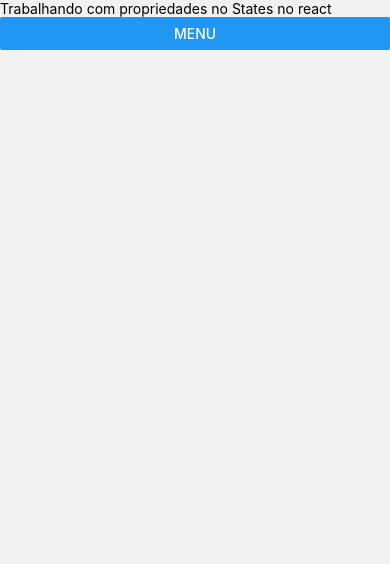
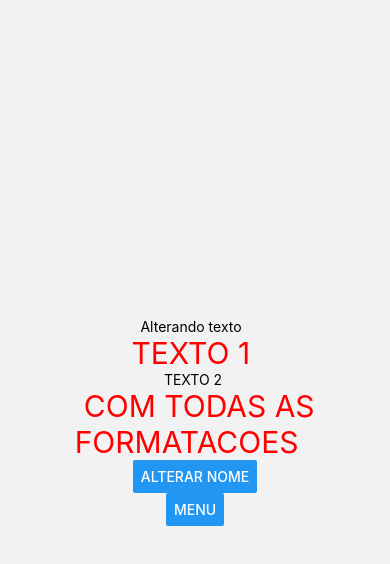
Before and after one commit to ricksantosdev/AppReactCourse, a React Native app in the folder AppReactCourse/: screen /StateReact in a window 390 px wide. Shown: the top 564 px of the page. Built offline with nearby package versions, Linux system fonts and the light colour scheme.

Commit message:
trabalhando com states

```diff
--- a/AppReactCourse/src/pages/StatesReact/index.js
+++ b/AppReactCourse/src/pages/StatesReact/index.js
@@ -1,23 +1,53 @@
-import React from 'react';
+import React , {Component} from 'react';
 import {View , Text , StyleSheet, Button} from 'react-native';
-import { useNavigation } from '@react-navigation/native';
 
-export default function StateReact() {
-    const navigation = useNavigation();
+export default class  StateReact extends Component{
 
-    return(
-        <View>
-            <Text>Trabalhando com propriedades no States no react  </Text>
-            <Button title="Menu" onPress={() => navigation.navigate('Menu')}/>
-        </View>
+    constructor(props){
+        super(props);
 
-    );
+
+        this.state = {
+            nome:''
+        }
+
+        this.mudarNome = this.mudarNome.bind(this);
+    }
+
+
+    mudarNome(nome){
+        this.setState({
+            nome:nome
+        })
+    }
+
+    render() {
+        return(
+            <View style={styles.container}>
+                <Text>Alterando texto {this.state.nome} </Text>
+                <Text style={styles.textoNormal}>TEXTO 1 </Text>
+                <Text style={styles.textoAlinhado}>TEXTO 2 </Text>
+                <Text style={[styles.textoNormal , styles.textoAlinhado] }> COM TODAS AS FORMATACOES  </Text>
+
+                <Button title="Alterar nome" onPress={() => this.mudarNome('fdsjlkfjas')}/>
+                <Button title="Menu" onPress={() => this.props.navigation.navigate('Menu')}/>
+            </View>
+        );
+    }
 }
 
 const styles = StyleSheet.create({
     container: {
         flex:1,
         justifyContent:'center',
-        alignItems:'center'
+        alignItems:'center',
+
+    },
+    textoNormal:{
+        fontSize:30,
+        color:'red'
+    },
+    textoAlinhado:{
+        textAlign:'center'
     }
 })
```
